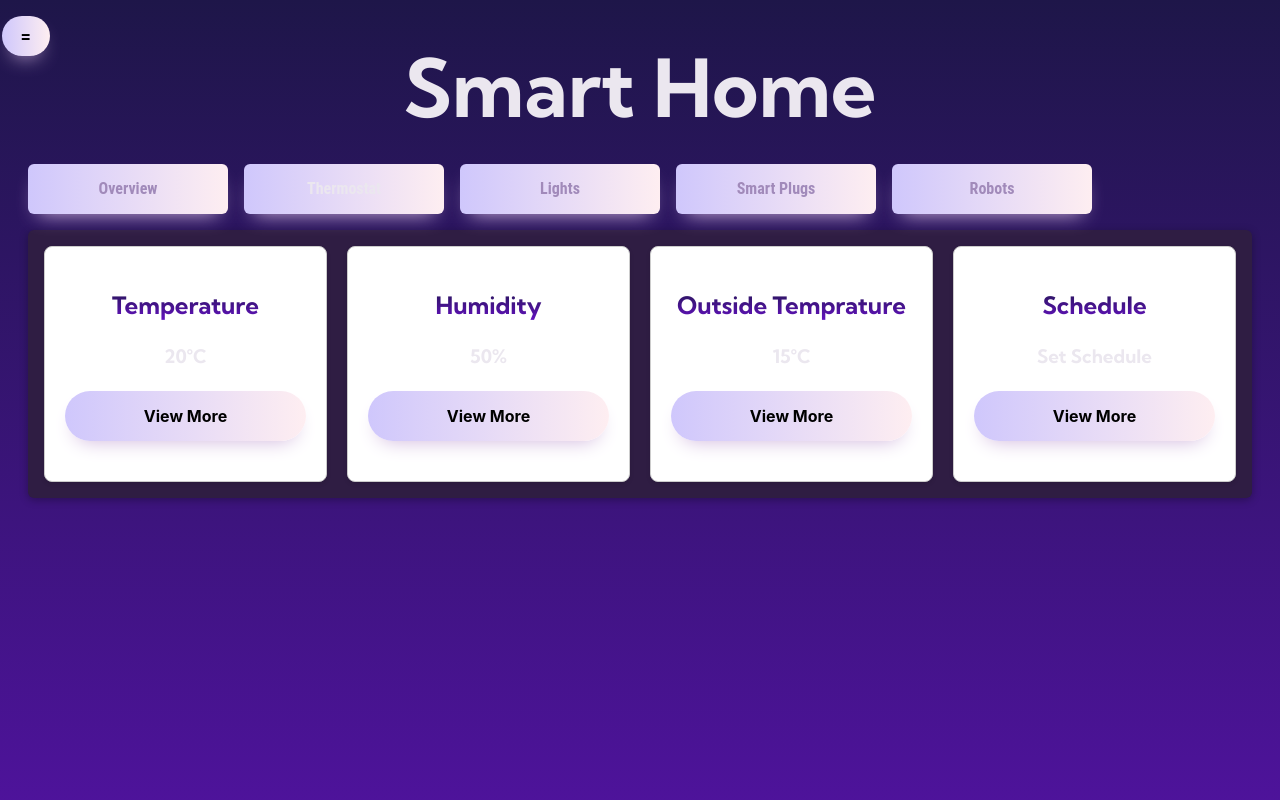
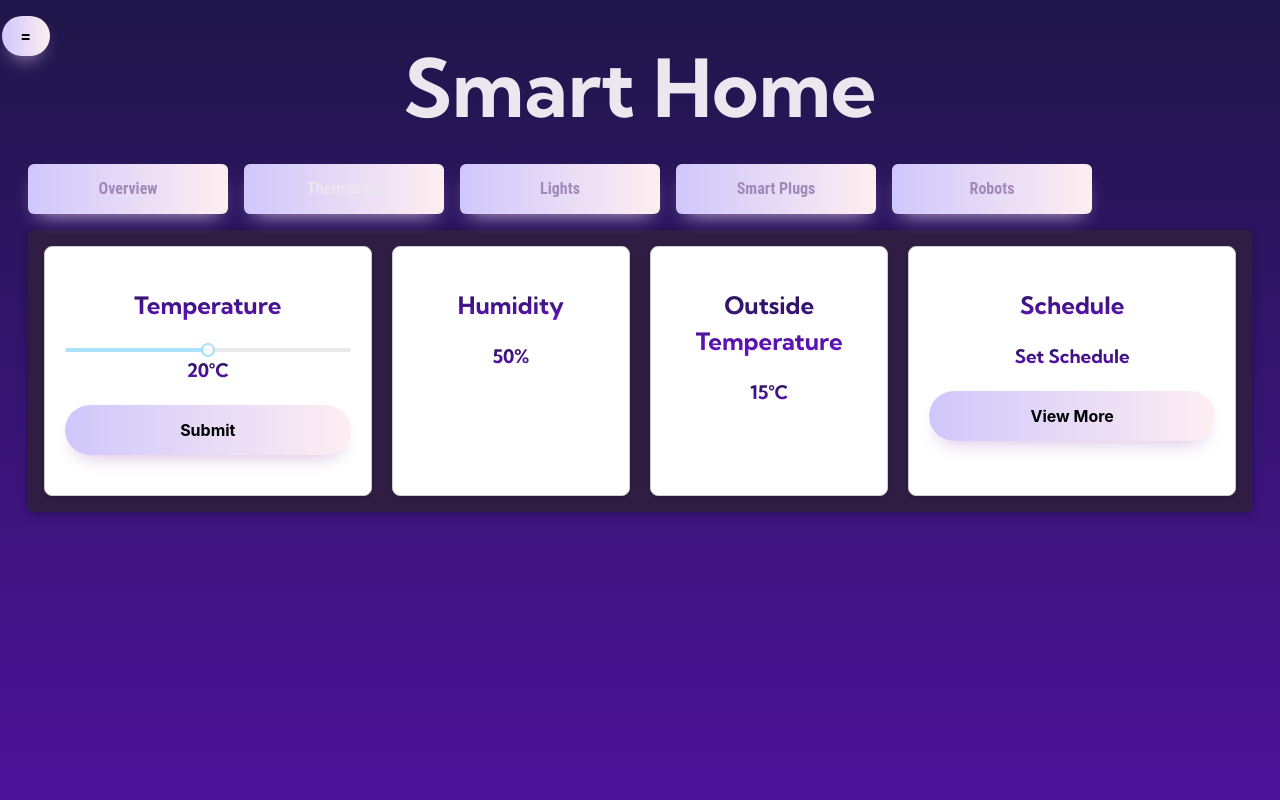
Before and after one commit to ChronicleWolfVR/Group7SoftwareEng, a React (Vite) app: page /home in a window 1280 px wide. Both pictures are taken after a click on the button "Thermostat". Shown: the top 800 px of the page. Built offline with nearby package versions, Linux system fonts and the light colour scheme.

Commit message:
Added slider to temp, fixed sizing of middle 2 cards and created thermostat form

```diff
--- a/package.json
+++ b/package.json
@@ -10,6 +10,7 @@
   },
   "dependencies": {
     "express": "^4.21.2",
+    "rc-slider": "^11.1.8",
     "react": "^19.0.0",
     "react-dom": "^19.0.0",
     "react-router-dom": "^7.1.5",
--- /dev/null
+++ b/src/components/HomePage/Thermostat/Modal/Modal.css
@@ -0,0 +1,35 @@
+.modal-overlay {
+    position: fixed;
+    top: 0;
+    left: 0;
+    right: 0;
+    bottom: 0;
+    background: rgba(0, 0, 0, 0.5);
+    display: flex;
+    justify-content: center;
+    align-items: center;
+    z-index: 1000; /* Ensure the modal is above other content */
+  }
+
+  .modal-content {
+    background: white;
+    padding: 20px;
+    border-radius: 8px;
+    position: relative;
+    z-index: 1001; /* Ensure the modal content is above the overlay */
+  }
+
+  .modal-close {
+    position: absolute;
+    top: 10px;
+    right: 10px;
+    background: none;
+    border: none;
+    font-size: 1.5rem;
+    cursor: pointer;
+  }
+
+  /* Disable scrolling when modal is open */
+  body.modal-open {
+    overflow: hidden;
+  }
--- /dev/null
+++ b/src/components/HomePage/Thermostat/Modal/Modal.jsx
@@ -0,0 +1,29 @@
+import React, { useEffect } from 'react';
+import './Modal.css';
+
+const Modal = ({ isOpen, onClose, children }) => {
+  useEffect(() => {
+    if (isOpen) {
+      document.body.classList.add('modal-open');
+    } else {
+      document.body.classList.remove('modal-open');
+    }
+
+    return () => {
+      document.body.classList.remove('modal-open');
+    };
+  }, [isOpen]);
+
+  if (!isOpen) return null;
+
+  return (
+    <div className="modal-overlay">
+      <div className="modal-content">
+        <button className="modal-close" onClick={onClose}>×</button>
+        {children}
+      </div>
+    </div>
+  );
+};
+
+export default Modal;
--- /dev/null
+++ b/src/components/HomePage/Thermostat/ScheduleForm/ScheduleForm.jsx
@@ -0,0 +1,57 @@
+import React, { useState } from 'react';
+
+const ScheduleForm = () => {
+    const [schedule, setSchedule] = useState({
+        day: '',
+        startTime: '',
+        endTime: '',
+        temperature: ''
+    });
+
+    const handleChange = (e) => {
+        const { name, value } = e.target;
+        setSchedule({
+            ...schedule,
+            [name]: value
+        });
+    };
+
+    const handleSubmit = (e) => {
+        e.preventDefault();
+        // Handle form submission logic here
+        console.log('Schedule submitted:', schedule);
+    };
+
+    return (
+        <form onSubmit={handleSubmit}>
+            <div>
+                <label>Day of the Week:</label>
+                <select name="day" value={schedule.day} onChange={handleChange}>
+                    <option value="">Select a day</option>
+                    <option value="Monday">Monday</option>
+                    <option value="Tuesday">Tuesday</option>
+                    <option value="Wednesday">Wednesday</option>
+                    <option value="Thursday">Thursday</option>
+                    <option value="Friday">Friday</option>
+                    <option value="Saturday">Saturday</option>
+                    <option value="Sunday">Sunday</option>
+                </select>
+            </div>
+            <div>
+                <label>Start Time:</label>
+                <input type="time" name="startTime" value={schedule.startTime} onChange={handleChange} />
+            </div>
+            <div>
+                <label>End Time:</label>
+                <input type="time" name="endTime" value={schedule.endTime} onChange={handleChange} />
+            </div>
+            <div>
+                <label>Temperature (°C):</label>
+                <input type="number" name="temperature" value={schedule.temperature} onChange={handleChange} />
+            </div>
+            <button type="submit">Set Schedule</button>
+        </form>
+    );
+};
+
+export default ScheduleForm;
--- a/src/components/HomePage/Thermostat/Thermostat.css
+++ b/src/components/HomePage/Thermostat/Thermostat.css
@@ -17,9 +17,32 @@
   align-items: center;
 }
 
-  .card h2, .card p, .card h1, .card h4 {
+.card h2,
+.card p,
+.card h1,
+.card h4,
+.card h3,
+.card-humidity h2,
+.card-outside-temperature h2,
+.card-outside-temperature h3,
+.card-humidity h3 {
   margin-bottom: 20px;
   background: linear-gradient(to top, #6a11cb, #1e1649);
   -webkit-background-clip: text;
   color: transparent;
+  text-align: center;
 }
+
+.card-humidity, .card-outside-temperature {
+    flex: 1;
+    max-width: 20%;
+    padding: 20px;
+    border: 1px solid #ccc;
+    border-radius: 8px;
+    box-shadow: 0 2px 4px rgba(0, 0, 0, 0.1);
+    background-color: #fff;
+    display: flex;
+    flex-direction: column;
+    align-items: center;
+
+}
--- a/src/components/HomePage/Thermostat/Thermostat.jsx
+++ b/src/components/HomePage/Thermostat/Thermostat.jsx
@@ -1,30 +1,80 @@
-import React from "react";
+import React, { useState, useEffect } from "react";
+import Slider from "rc-slider";
+import "rc-slider/assets/index.css";
 import "./Thermostat.css";
+import Modal from "./Modal/Modal";
+import ScheduleForm from "./ScheduleForm/ScheduleForm";
 
 const Thermostat = () => {
+  const [temperature, setTemperature] = useState(20);
+  const [isChanging, setIsChanging] = useState(false);
+  const [isModalOpen, setIsModalOpen] = useState(false);
+
+  const handleTemperatureChange = (value) => {
+    setTemperature(value);
+    setIsChanging(true);
+  };
+
+  const handleSubmit = () => {
+    // Submit the temperature value
+    console.log("Temperature submitted:", temperature);
+    // Add your submission logic here (e.g., API call)
+  };
+
+  const handleViewMoreClick = () => {
+    setIsModalOpen(true);
+  };
+
+  const handleCloseModal = () => {
+    setIsModalOpen(false);
+  };
+
+  useEffect(() => {
+    if (isChanging) {
+      const timer = setTimeout(() => {
+        handleSubmit();
+        setIsChanging(false);
+      }, 2000); // 2 seconds delay
+
+      return () => clearTimeout(timer);
+    }
+  }, [temperature, isChanging]);
+
   return (
+    <>
       <div className="cards-container">
         <div className="card">
           <h2>Temperature</h2>
-        <h3>20°C</h3>
-        <button>View More</button>
+          <Slider
+            min={10}
+            max={30}
+            value={temperature}
+            onChange={handleTemperatureChange}
+          />
+          <h3>{temperature}°C</h3>
+          <button onClick={handleSubmit}>Submit</button>
         </div>
-      <div className="card">
+        <div className="card-humidity">
           <h2>Humidity</h2>
           <h3>50%</h3>
-        <button>View More</button>
         </div>
-      <div className="card">
-        <h2>Outside Temprature</h2>
+        <div className="card-outside-temperature">
+          <h2>Outside Temperature</h2>
           <h3>15°C</h3>
-        <button>View More</button>
         </div>
         <div className="card">
           <h2>Schedule</h2>
           <h3>Set Schedule</h3>
-        <button>View More</button>
+          <button onClick={handleViewMoreClick}>View More</button>
         </div>
       </div>
+
+      <div>
+        <Modal isOpen={isModalOpen} onClose={handleCloseModal}>
+          <ScheduleForm />
+        </Modal>
+      </div>
+    </>
   );
 };
 
```
Also changed, not shown: 1 other file (tests, documents, lock files or other folders). Lines whose indentation alone changed are shown as unchanged.
